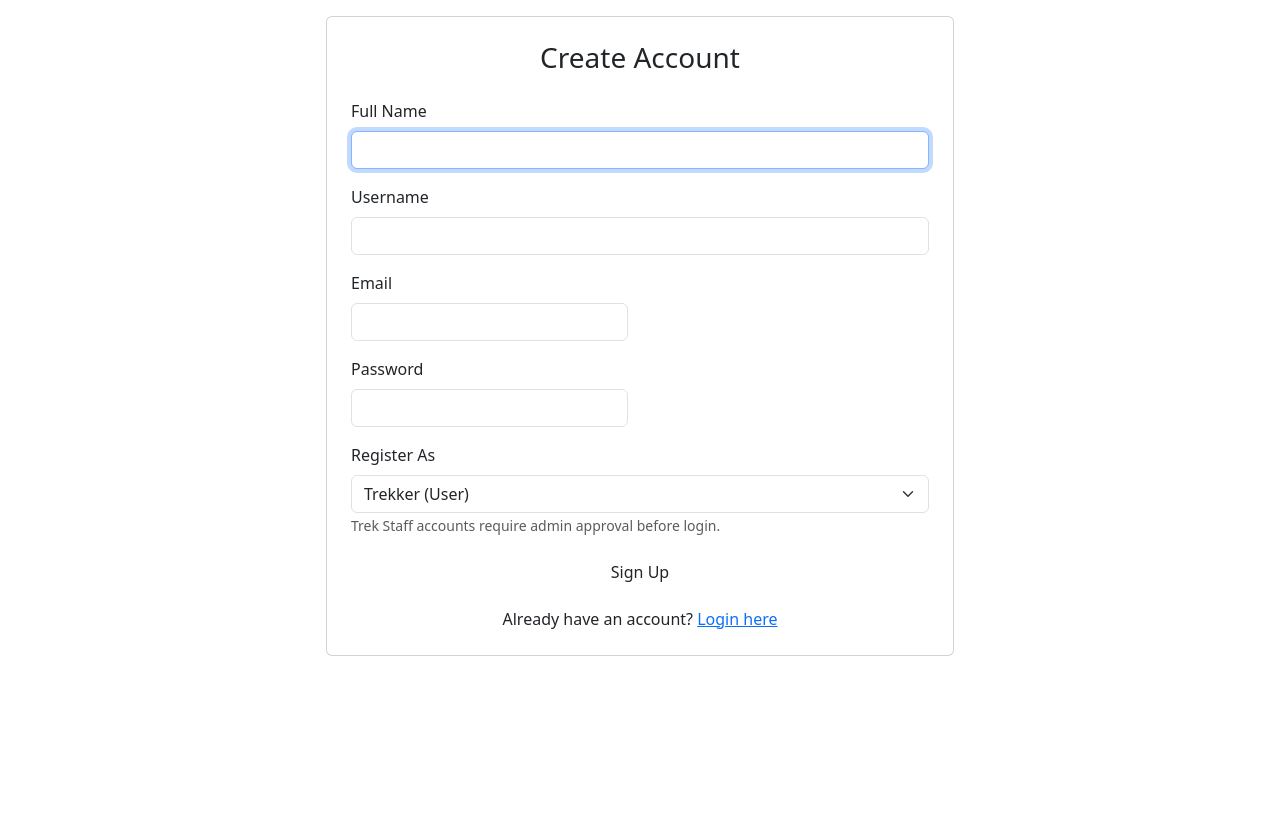
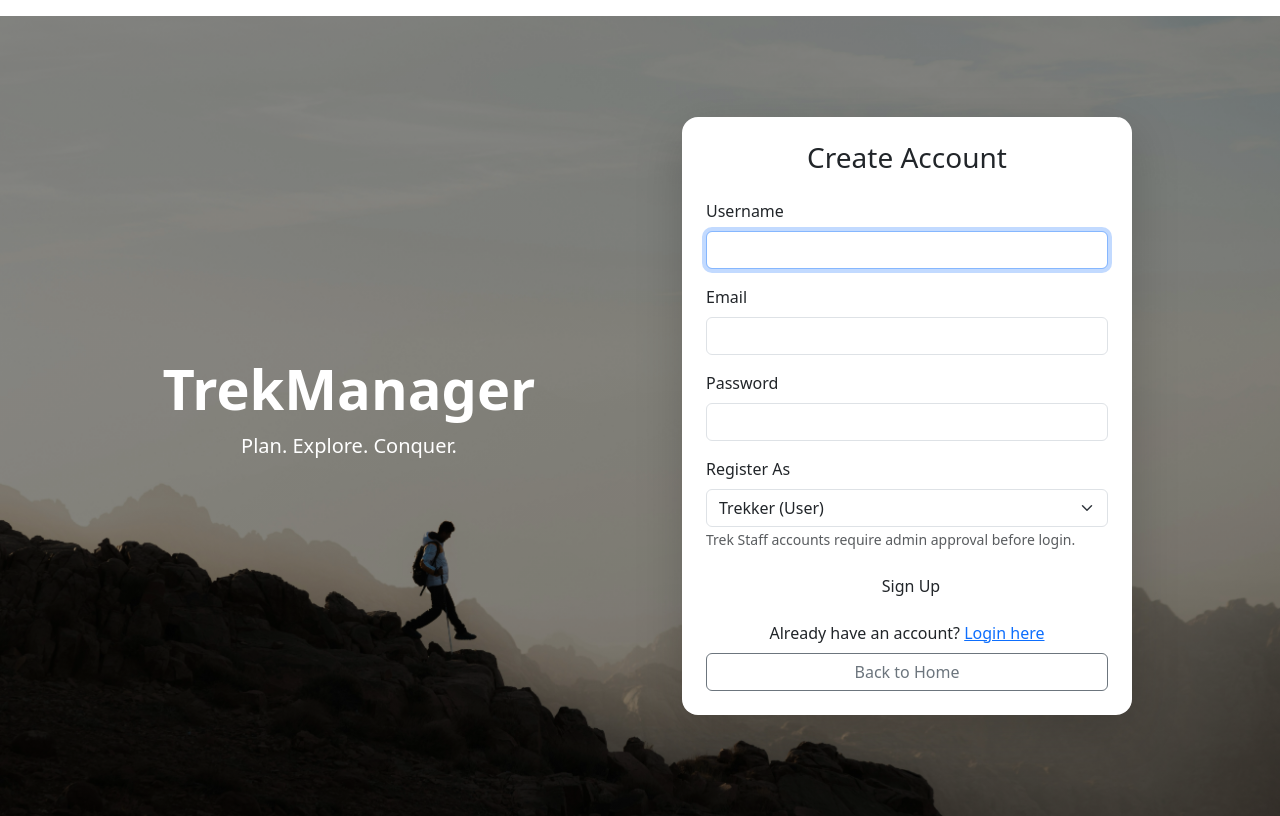
Before and after one commit to i-shashikant/GoGhummi-Trekking-Management-App, a Flask app: page /register in a window 1280 px wide. Before the commit the page ends 656 px from the top, so only its background shows below. Run offline with Flask 3, Linux system fonts and the light colour scheme.

Commit message:
UI Polished

```diff
--- a/static/css/style.css
+++ b/static/css/style.css
@@ -97,3 +63,24 @@
 .badge{
     padding:.55em .8em;
 }
+
+
+.auth-page{
+    min-height:100vh;
+
+    background:
+        linear-gradient(rgba(0,0,0,.45), rgba(0,0,0,.45)),
+        url("../images/login-bg.jpg");
+
+    background-size:cover;
+    background-position:center;
+    background-repeat:no-repeat;
+    background-attachment:fixed;
+}
+
+.card-trek{
+    background: rgba(255,255,255,.92);
+    backdrop-filter: blur(8px);
+    border-radius:20px;
+    box-shadow:0 10px 30px rgba(0,0,0,.25);
+}
--- a/templates/register.html
+++ b/templates/register.html
@@ -1,53 +1,81 @@
 {% extends "base.html" %}
 {% block title %}Sign Up | TrekManager{% endblock %}
+
 {% block content %}
-<div class="row justify-content-center">
-    <div class="col-md-6">
-        <div class="card card-trek p-4">
-            <h3 class="text-center mb-4"><i class="fa-solid fa-user-plus"></i> Create Account</h3>
+<div class="auth-page">
+    <div class="container min-vh-100 d-flex align-items-center">
+
+        <div class="row w-100 align-items-center">
+
+            <!-- Left Branding -->
+            <div class="col-lg-6 text-center text-white mb-5 mb-lg-0">
+                <i class="fa-solid fa-mountain fa-5x mb-4 text-success"></i>
+                <h1 class="fw-bold display-4">TrekManager</h1>
+                <p class="lead">Plan. Explore. Conquer.</p>
+            </div>
+
+            <!-- Right Form -->
+            <div class="col-lg-6 d-flex justify-content-center">
+
+                <div class="card card-trek shadow-lg border-0 rounded-4 p-4" style="max-width:450px; width:100%;">
+
+                    <h3 class="text-center mb-4">
+                        <i class="fa-solid fa-user-plus"></i> Create Account
+                    </h3>
+
                     <form method="POST">
-                <div class="mb-3">
-                    <label class="form-label">Full Name</label>
-                    <input type="text" name="full_name" class="form-control" required autofocus>
-                </div>
+
                         <div class="mb-3">
                             <label class="form-label">Username</label>
-                    <input type="text" name="username" class="form-control" required>
+                            <input type="text" name="username" class="form-control" required autofocus>
                         </div>
-                <div class="row">
-                    <div class="col-md-6 mb-3">
+
+                        <div class="mb-3">
                             <label class="form-label">Email</label>
-                        <input type="email" name="email" class="form-control">
+                            <input type="email" name="email" class="form-control" required>
                         </div>
-                    <!-- <div class="col-md-6 mb-3">
-                        <label class="form-label">Phone</label>
-                        <input type="text" name="phone" class="form-control">
-                    </div> -->
-                </div>
-                <div class="row">
-                    <div class="col-md-6 mb-3">
+
+                        <div class="mb-3">
                             <label class="form-label">Password</label>
                             <input type="password" name="password" class="form-control" required>
                         </div>
-                    <!-- <div class="col-md-6 mb-3">
-                        <label class="form-label">Confirm Password</label>
-                        <input type="password" name="confirm_password" class="form-control" required>
-                    </div> -->
-                </div>
+
                         <div class="mb-3">
                             <label class="form-label">Register As</label>
                             <select name="role" class="form-select">
                                 <option value="user">Trekker (User)</option>
                                 <option value="staff">Trek Staff</option>
                             </select>
-                    <small class="text-muted">Trek Staff accounts require admin approval before login.</small>
+
+                            <small class="text-muted">
+                                Trek Staff accounts require admin approval before login.
+                            </small>
                         </div>
-                <button type="submit" class="btn btn-trek w-100">Sign Up</button>
+
+                        <button type="submit" class="btn btn-trek w-100">
+                            <i class="fa-solid fa-user-plus me-2"></i>
+                            Sign Up
+                        </button>
+
                     </form>
-            <p class="text-center mt-3 mb-0">
-                Already have an account? <a href="{{ url_for('auth.login') }}">Login here</a>
+
+                    <p class="text-center mt-3 mb-2">
+                        Already have an account?
+                        <a href="{{ url_for('auth.login') }}">Login here</a>
                     </p>
+
+                    <a href="{{ url_for('auth.index') }}"
+                       class="btn btn-outline-secondary w-100">
+                        <i class="fa-solid fa-house"></i>
+                        Back to Home
+                    </a>
+
                 </div>
+
+            </div>
+
+        </div>
+
     </div>
 </div>
 {% endblock %}
```
Also changed, not shown: other parts of static/css/style.css (+0 -34 lines), templates/login.html (+55 -10 lines), static/images/login-bg.jpg (added), templates/index.html (line endings or trailing spaces). Lines whose indentation alone changed are shown as unchanged.
